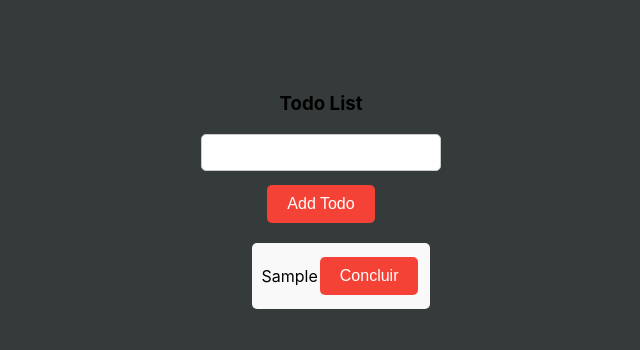
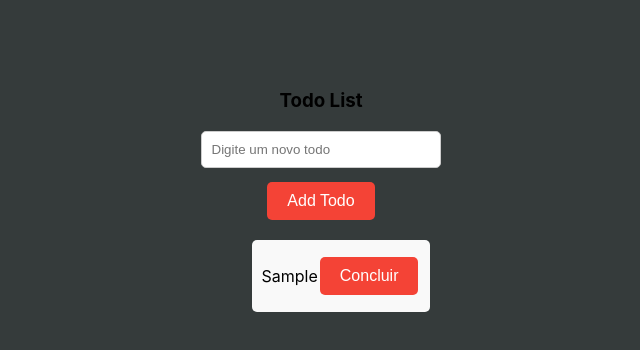
Before and after one commit to AllysomFernando/JefersonClass-ToDoList, a React (Create React App) app: page / in a window 1280 px wide. Both pictures are taken after typing "Sample" into the empty fields and a click on the button "Add Todo". Shown: the part 196-546 px from the top of the page, without its empty margins (319-959 px from the left). Built offline with nearby package versions, Linux system fonts and the light colour scheme.

Commit message:
refactor: Update TodoList component to improve readability and add styling

```diff
--- a/src/componentes/todo-list/index.tsx
+++ b/src/componentes/todo-list/index.tsx
@@ -5,7 +5,6 @@ type TodoListProps = {
 	id: number;
 	title: string;
 };
-
 
 const TodoList = () => {
 	const [todos, setTodos] = useState<TodoListProps[]>([]);
@@ -22,11 +21,12 @@ const TodoList = () => {
 		}
 	};
 	return (
-		<div>
-			<h3>Todo List</h3>
-			<input
+		<div className="container">
+			<h3 className="titleH3">Todo List</h3>
+			<input className="inputTodo"
 				type="text"
 				value={newTodo.id ? newTodo.title : ""}
+				placeholder="Digite um novo todo"
 				onChange={(e) =>
 					setNewTodo({
 						id: Math.floor(Math.random() * 1000),
@@ -34,15 +34,17 @@ const TodoList = () => {
 					})
 				}
 			/>
-			<button onClick={addTodo}>Add Todo</button>
-			<ul>
-				{todos.map((todo, index) => (
-					<li key={todo.id}>
-						{todo.title}
-						<button onClick={() => concluiTodo(index)}>Concluir</button>
-					</li>
-				))}
-			</ul>
+			<button className="buttonTodo" onClick={addTodo}>Add Todo</button>
+			<div className="itemTodo">
+				<ul className="ulTodo">
+					{todos.map((todo, index) => (
+						<li className="listaTodo" key={todo.id}>
+							<p className="titleTodo">{todo.title}</p>
+							<button className="finalizarButton" onClick={() => concluiTodo(index)}>Concluir</button>
+						</li>
+					))}
+				</ul>
+			</div>
 		</div>
 	);
 };
```
